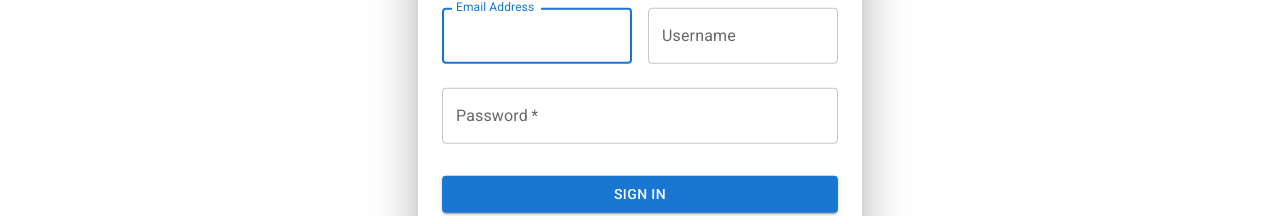
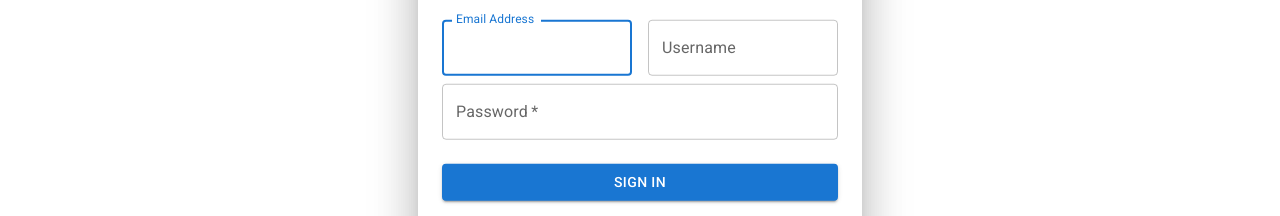
Before and after one commit to SalihTpc/blog-react, a React (Create React App) app: page /login in a window 1280 px wide. Shown: the part 276-492 px from the top of the page. Built offline with nearby package versions, Linux system fonts and the light colour scheme; no server answers.

Commit message:
nothing changed

```diff
--- a/src/pages/Login.jsx
+++ b/src/pages/Login.jsx
@@ -194,7 +194,6 @@ const Login = () => {
                   </Grid>
                 </Grid>
                 <TextField
-                  margin="normal"
                   required
                   fullWidth
                   name="password"
```
